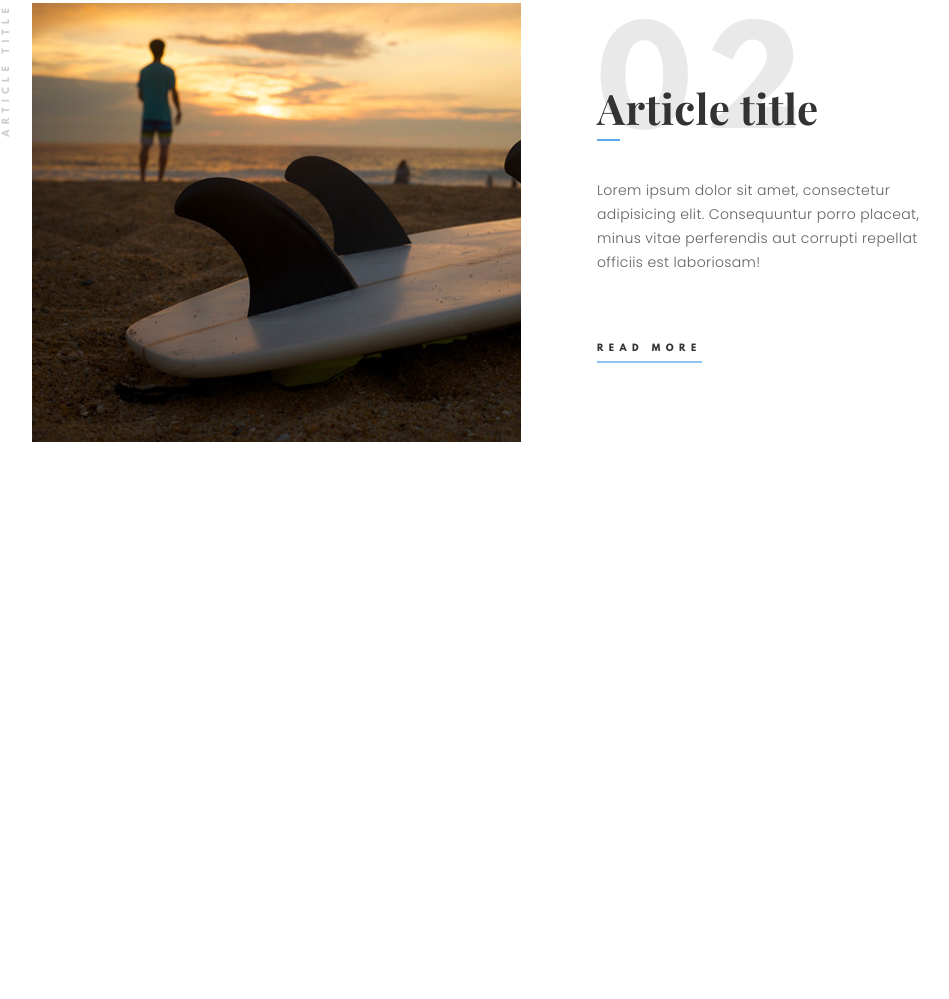
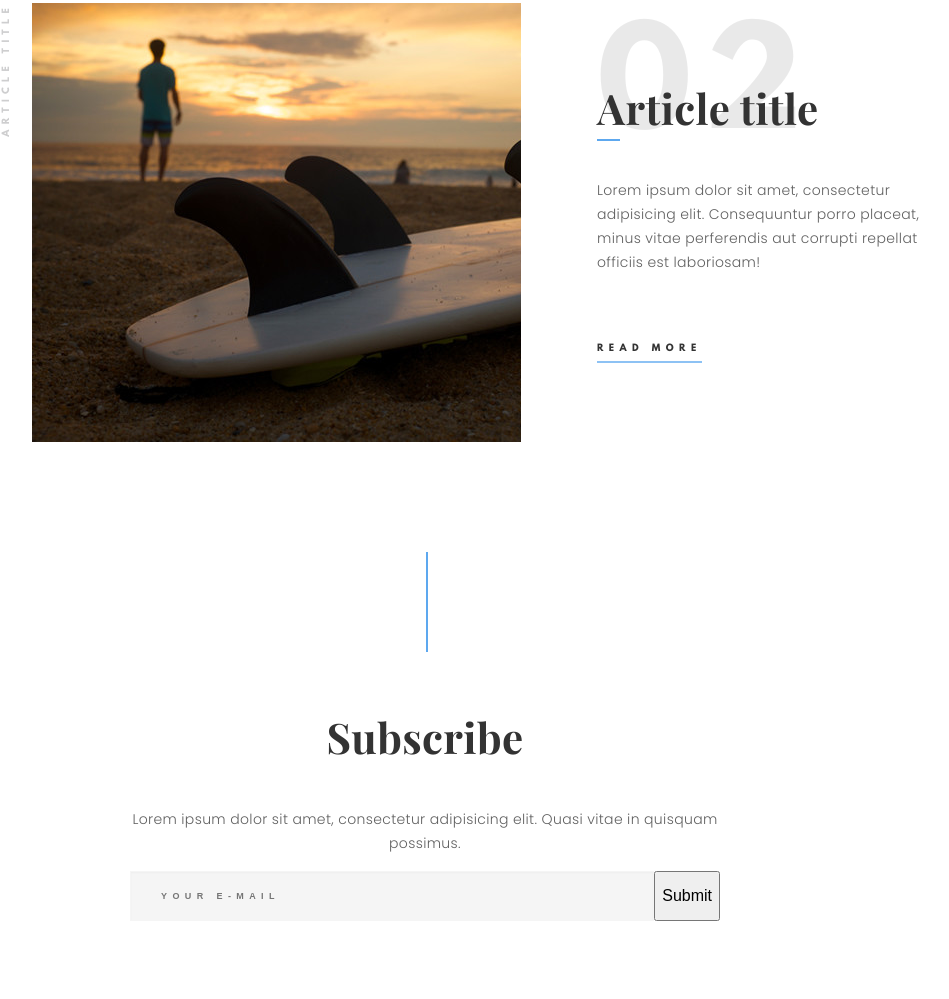
Before and after one commit to zhadkom/wordpresstheme, a website: page app/html/index.html in a window 1280 px wide. Shown: the part 3422-4421 px from the top of the page, without its empty margins (215-1164 px from the left). Drawn offline with nearby package versions, Linux system fonts and the light colour scheme; files that its build step writes are made by us from their sources; files whose address does not match are found by name.

Commit message:
add subscribe section

```diff
--- /dev/null
+++ b/app/html/blocks/subscribe.html
@@ -0,0 +1,12 @@
+<section class="container">
+	<div class="subscribe">
+		<div class="subsribe__desc">
+			<h2>Subscribe</h2>
+			<p>Lorem ipsum dolor sit amet, consectetur adipisicing elit. Quasi vitae in quisquam possimus.</p>
+		</div>
+		<form action="" class="subscribe-form">
+			<input type="email" placeholder="Your E-mail" class="subscribe__input">
+			<input type="submit" class="subscribe__btn">
+		</form>
+	</div>
+</section>
--- a/app/html/index.html
+++ b/app/html/index.html
@@ -17,6 +17,7 @@
         @@include('blocks/shop.html')
         @@include('blocks/article1.html')
         @@include('blocks/article2.html')
+        @@include('blocks/subscribe.html')
 
     </body>
 </html>
--- a/app/less/blocks/article.less
+++ b/app/less/blocks/article.less
@@ -32,7 +32,6 @@
 
 .article__title{
 	position: relative;
-	margin-bottom: 45px;
 	&:before {
 		content: attr(data-number);
 		color: #333;
--- a/app/less/blocks/base.less
+++ b/app/less/blocks/base.less
@@ -59,6 +59,7 @@ h2 {
 	font-weight: 700;
 	letter-spacing: 0.42px;
 	line-height: 1.2;
+	margin-bottom: 45px;
 }
 
 .subtitle {
--- a/app/less/blocks/quote.less
+++ b/app/less/blocks/quote.less
@@ -10,7 +10,6 @@
 	position: relative;
 	&:after {
 		content: "";
-		/* Style for vertical line*/
 		width: 2px;
 		height: 100px;
 		background-color: #5da8ef;
--- /dev/null
+++ b/app/less/blocks/subscribe.less
@@ -0,0 +1,53 @@
+.subscribe {
+	width: 590px;
+	margin-top: 50px;
+	padding-top: 160px;
+	padding-bottom: 75px;
+	position: relative;
+	margin-left: auto;
+	margin-right: auto;
+	text-align: center;
+
+	&:after {
+		content: "";
+		width: 2px;
+		height: 100px;
+		background-color: #5da8ef;
+		position: absolute;
+		top: 0;
+		left: 50%;
+		transform: translateX(50%);
+		display: block;
+	}
+
+}
+
+.subscribe-form {
+	display: -webkit-flex;
+	display: -moz-flex;
+	display: -ms-flex;
+	display: -o-flex;
+	display: flex;
+}
+
+.subscribe__input {
+	color: rgba(51, 51, 51, 0.9);
+	font-family: 'League Spartan', sans-serif;
+	font-size: 9px;
+	font-weight: 700;
+	line-height: 1;
+	text-transform: uppercase;
+	letter-spacing: 5.4px;
+
+	width: 540px;
+	height: 50px;
+	box-shadow: inset 0 1px 2px rgba(0, 0, 0, 0.03);
+	background-color: #f5f5f5;
+	border: 1px solid rgba(97, 97, 97, 0.0);
+	padding-left: 30px;
+	padding-right: 30px;
+}
+
+.subscribe__btn {
+
+}
--- a/app/less/main.less
+++ b/app/less/main.less
@@ -15,3 +15,4 @@ font-family: 'League-Spartan', sans-serif;
 @import "blocks/media.less";
 @import "blocks/shop.less";
 @import "blocks/article.less";
+@import "blocks/subscribe.less";
```
Also changed, not shown: app/index.html (+12 -0 lines), app/css/main.css.
